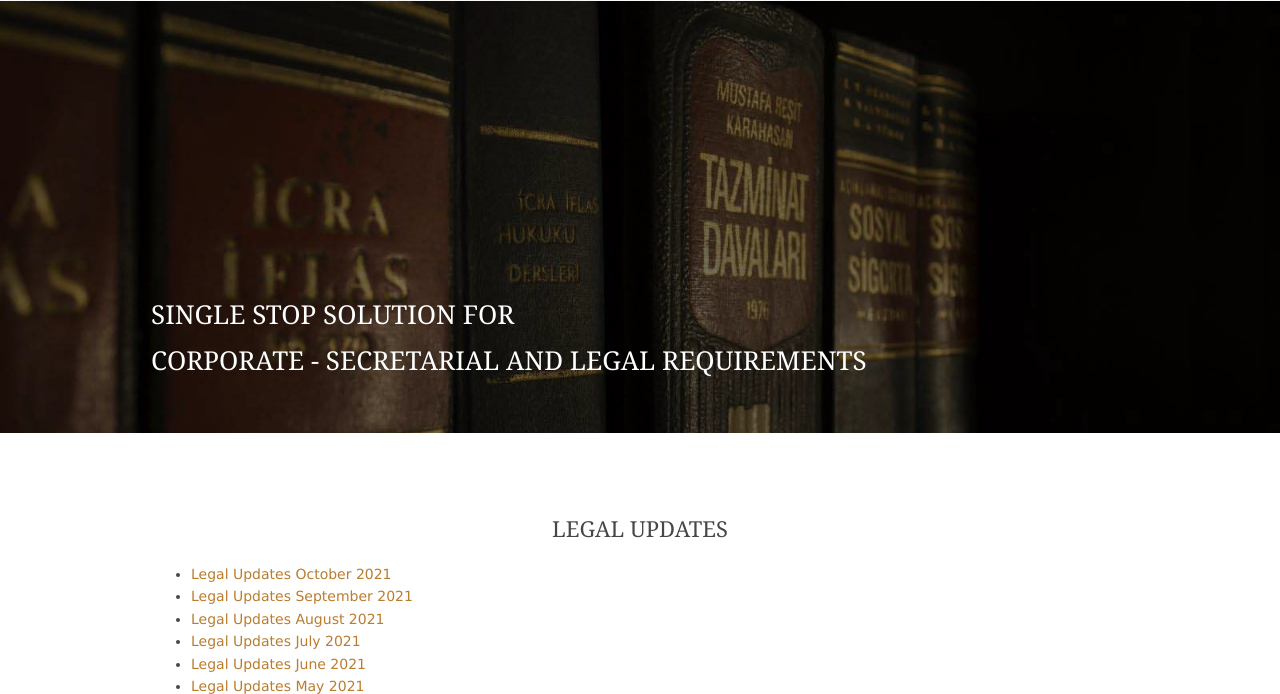
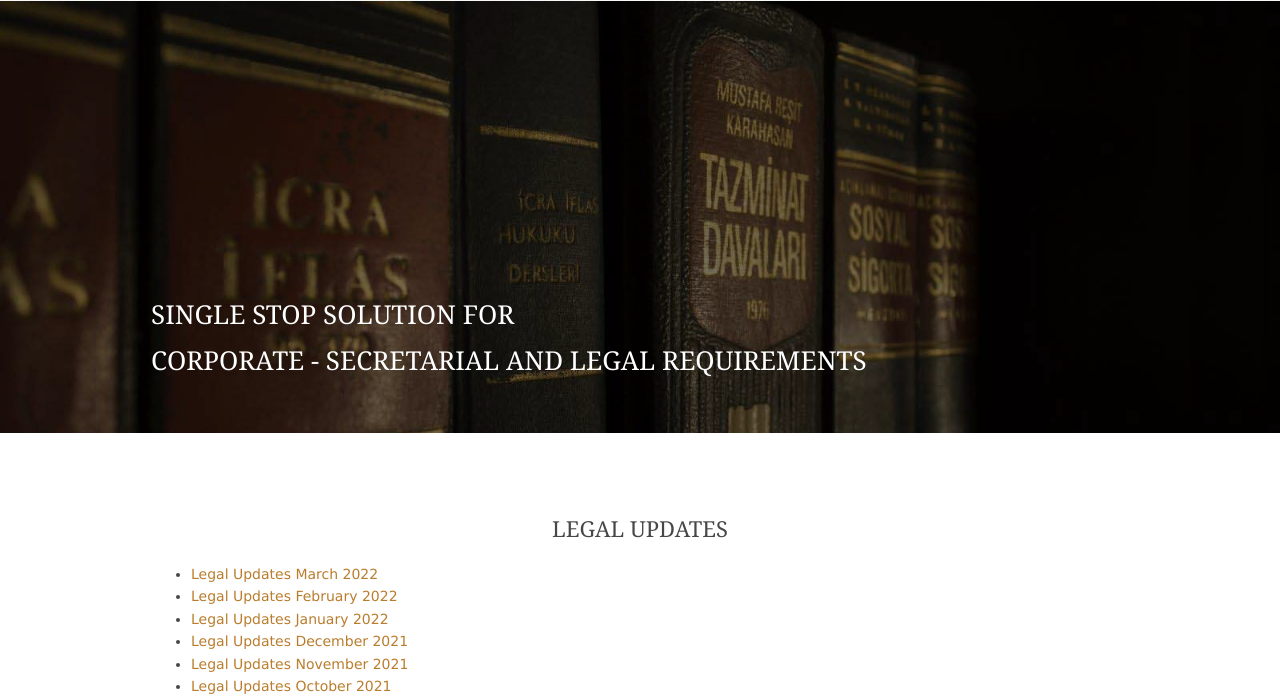
Before and after one commit to gitmnikhil/gitmnikhil.github.io, a plain HTML site: page legal.html in a window 1280 px wide. Shown: the part 106-800 px from the top of the page. Drawn offline with Linux system fonts and the light colour scheme.

Commit message:
Update legal.html

```diff
--- a/legal.html
+++ b/legal.html
@@ -104,6 +104,21 @@ Licence URI: http://www.os-templates.com/template-terms
       <div class=" btmspace-80">
           <h3 class="center heading">Legal Updates</h3>
           <ul>
+            <li>
+              <a href="fileViewer.html?filePath=pdf/legalupdate/Legal Update -March 2022.pdf">Legal Updates March 2022</a>
+            </li>
+            <li>
+              <a href="fileViewer.html?filePath=pdf/legalupdate/Legal Update -February 2022.pdf">Legal Updates February 2022</a>
+            </li>
+            <li>
+              <a href="fileViewer.html?filePath=pdf/legalupdate/Legal Update -January 2022.pdf">Legal Updates January 2022</a>
+            </li>
+            <li>
+              <a href="fileViewer.html?filePath=pdf/legalupdate/Legal Update -December 2021.pdf">Legal Updates December 2021</a>
+            </li>
+            <li>
+              <a href="fileViewer.html?filePath=pdf/legalupdate/Legal Update -November 2021.pdf">Legal Updates November 2021</a>
+            </li>
             <li>
               <a href="fileViewer.html?filePath=pdf/legalupdate/Legal Update -October 2021.pdf">Legal Updates October 2021</a>
             </li>
```
